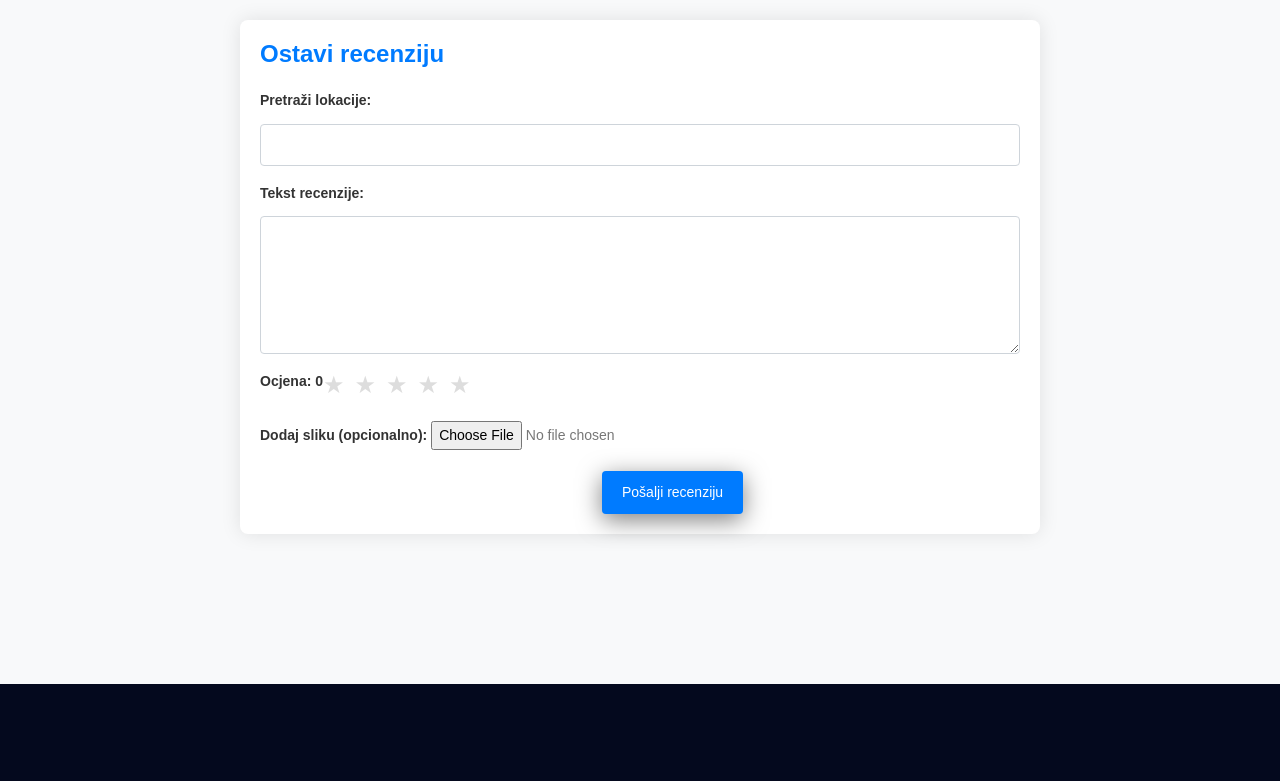
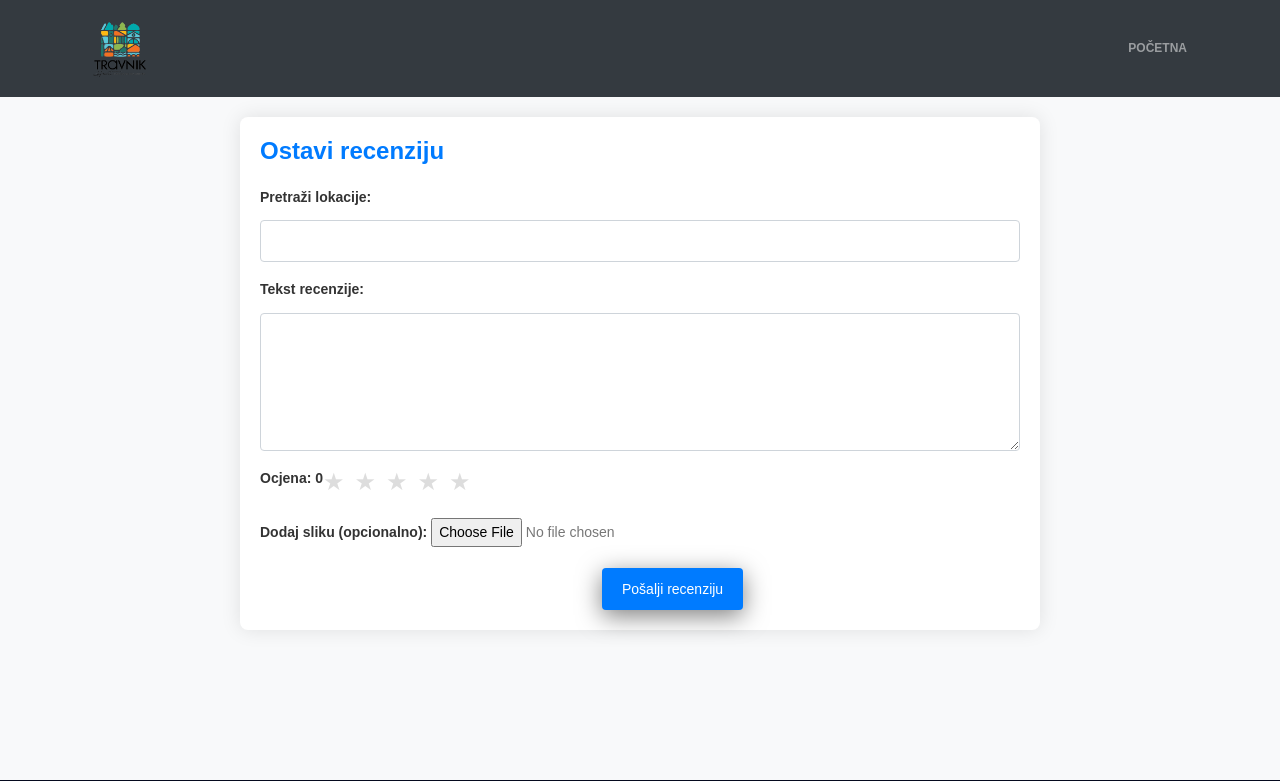
Before and after one commit to soft1c/Visit-Travnik, a website: page public/recenzije.html in a window 1280 px wide. Shown: the top 781 px of the page. Drawn offline with Linux system fonts and the light colour scheme; no server answers.

Commit message:
recenzije

```diff
--- a/public/recenzije.html
+++ b/public/recenzije.html
@@ -86,7 +86,25 @@
     </style>
 </head>
 
+
 <body>
+<nav class="navbar navbar-expand-lg navbar-dark bg-dark">
+    <div class="container">
+        <a class="navbar-brand" href="index.html">
+            <img src="img/Logo.png" alt="" height="70px" width="70px">
+        </a>
+        <button class="navbar-toggler" type="button" data-toggle="collapse" data-target="#navbarNav" aria-controls="navbarNav" aria-expanded="false" aria-label="Toggle navigation">
+            <span class="navbar-toggler-icon"></span>
+        </button>
+        <div class="collapse navbar-collapse" id="navbarNav">
+            <ul class="navbar-nav ml-auto">
+                <li class="nav-item">
+                    <a class="nav-link" href="/">Početna</a>
+                </li>
+            </ul>
+        </div>
+    </div>
+</nav>
 <div class="review-form">
     <h3>Ostavi recenziju</h3>
     <div class="form-group">
```
